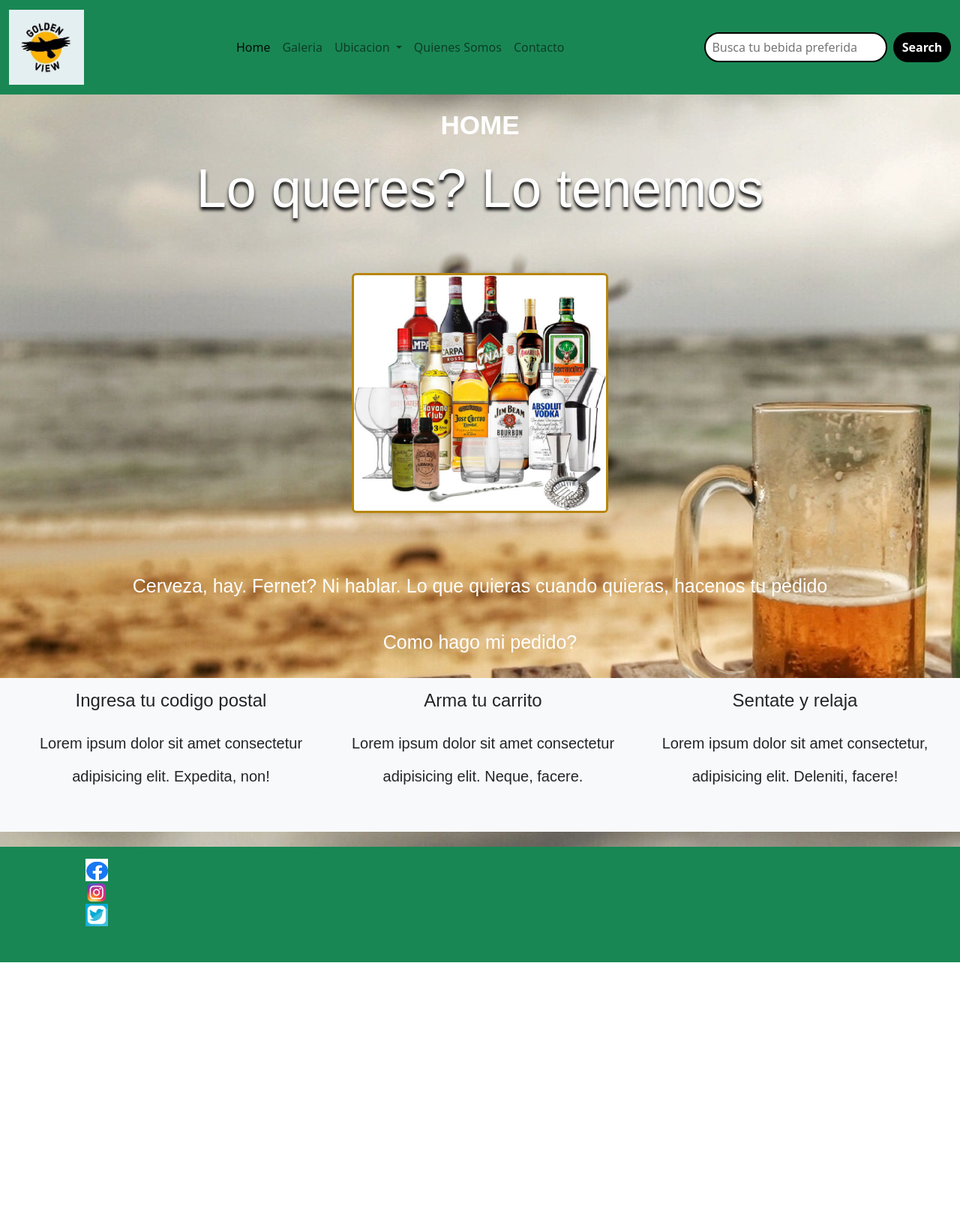
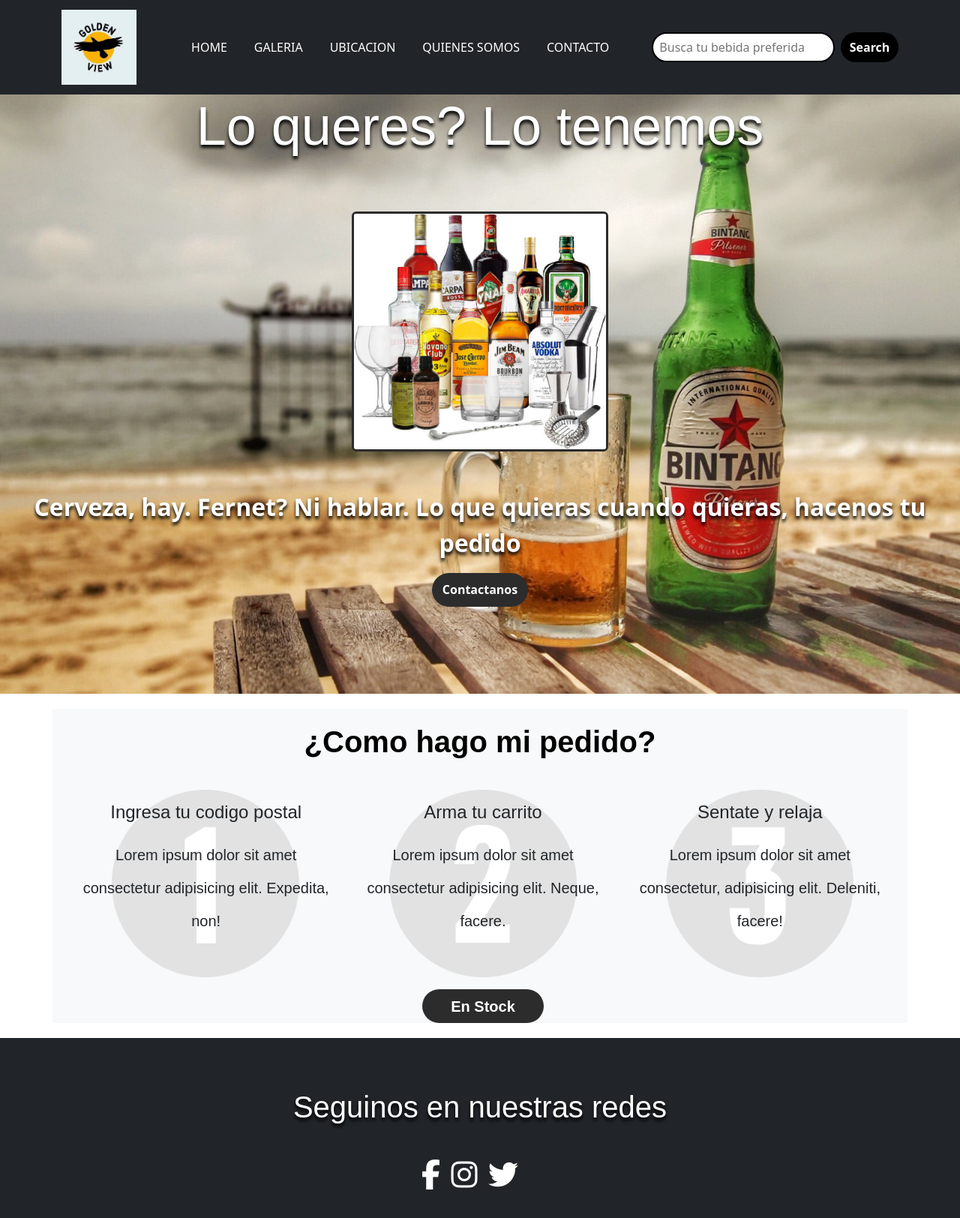
Before and after one commit to nsurace1/Proyecto-Golden-Beer-Nuevo, a plain HTML site: page index.html in a window 1280 px wide. Shown: the whole page at 75% size. Before the commit the page ends 1283 px from the top, so only its background shows below. Drawn offline with nearby package versions, Linux system fonts and the light colour scheme.

Commit message:
Modificando index y galeria

```diff
--- a/index.html
+++ b/index.html
@@ -8,18 +8,17 @@
   <link href="https://cdn.jsdelivr.net/npm/bootstrap@5.2.0-beta1/dist/css/bootstrap.min.css" rel="stylesheet"
     integrity="sha384-0evHe/X+R7YkIZDRvuzKMRqM+OrBnVFBL6DOitfPri4tjfHxaWutUpFmBp4vmVor" crossorigin="anonymous">
   <link rel="stylesheet" href="style.css">
-  <title>Boostrap</title>
+  <title>Golden View</title>
 </head>
 
 <body>
   <header>
-    <nav class="navbar navbar-expand-lg bg-success">
-      <div class="container-fluid">
+    <nav class="navbar navbar-expand-lg navbar-dark bg-dark">
+      <div class="container">
         <a class="navbar-brand" href="./index.html">
           <img src="./imagenes/golden-view.jpg" alt="logo" height="100" width="100">
         </a>
-        <button class="navbar-toggler" type="button" data-bs-toggle="collapse" data-bs-target="#navbarSupportedContent"
-          aria-controls="navbarSupportedContent" aria-expanded="false" aria-label="Toggle navigation">
+        <button class="navbar-toggler" type="button" data-bs-toggle="collapse" data-bs-target="#navbarSupportedContent" aria-controls="navbarSupportedContent" aria-expanded="false" aria-label="Toggle navigation">
           <span class="navbar-toggler-icon"></span>
         </button>
         <div class="collapse navbar-collapse" id="navbarSupportedContent">
@@ -31,16 +30,9 @@
               <a class="nav-link" href="./paginas/galeria.html">Galeria</a>
             </li>
             <li class="nav-item dropdown">
-              <a class="nav-link dropdown-toggle" href="./paginas/ubicacion.html" id="navbarDropdown" role="button"
-                data-bs-toggle="dropdown" aria-expanded="false">
+              <a class="nav-link" href="./paginas/ubicacion.html" role="button">
                 Ubicacion
-              </a>
-              <ul class="dropdown-menu" aria-labelledby="navbarDropdown">
-                <li><a class="dropdown-item" href="./paginas/ubicacion.html">Buenos Aires</a></li>
-                <li><a class="dropdown-item" href="./paginas/ubicacion.html">Mendoza</a></li>
-                <li><a class="dropdown-item" href="./paginas/ubicacion.html">Santa Fe</a></li>
-              </ul>
-            </li>
+              </a></li>
             <li class="nav-item">
               <a class="nav-link" href="./paginas/ubicacion.html">Quienes Somos</a>
             </li>
@@ -49,7 +41,8 @@
             </li>
           </ul>
           <form class="d-flex" role="search">
-            <input class="me-2 px-2 search" type="search px-4" placeholder="Busca tu bebida preferida" aria-label="Search">
+            <input class="me-2 px-2 search" type="search px-4" placeholder="Busca tu bebida preferida"
+              aria-label="Search">
             <button class="btn btn-outline-success px-2" type="submit">Search</button>
           </form>
         </div>
@@ -57,54 +50,54 @@
     </nav>
   </header>
   <main>
-    <h1>HOME</h1>
-    <h2>Lo queres? Lo tenemos</h2>
     <section class="section1">
+      <h1>HOME</h1>
+      <h2>Lo queres? Lo tenemos</h2>
       <div class="text-center">
         <img src="./imagenes/golden-stock.jpg" class="rounded" alt="foto de bebidas alcoholicas varias">
-        <p class="parrafo1">Cerveza, hay. Fernet? Ni hablar. Lo que quieras cuando quieras, hacenos tu pedido</p>
+        <p>Cerveza, hay. Fernet? Ni hablar. Lo que quieras cuando quieras, hacenos tu pedido</p>
+        <a href="./paginas/contacto.html"><button class="btn1 conTransicion1"> Contactanos
+      </div></button></a>
+    </section>
+    <section class="container section2 bg-light">
+      <div>
+        <h3>¿Como hago mi pedido?</h3>
       </div>
-    </section>
-    <h3>Como hago mi pedido?</h3>
-    <section class="container-fluid bg-light">
       <div class="row contenedor1">
-        <div class="col-lg-4 py-3 mb-3">
+        <div class="col-lg-4 py-3 mb-3 paso1">
           <h4 class="titulo4">Ingresa tu codigo postal</h4>
           <p class="texto1">Lorem ipsum dolor sit amet consectetur adipisicing elit. Expedita, non!</p>
         </div>
-        <div class="col-lg-4 py-3 mb-3">
+        <div class="col-lg-4 py-3 mb-3 paso2">
           <h4 class="titulo4">Arma tu carrito</h4>
           <p class="texto1">Lorem ipsum dolor sit amet consectetur adipisicing elit. Neque, facere.</p>
         </div>
-        <div class="col-lg-4 py-3 mb-3">
+        <div class="col-lg-4 py-3 mb-3 paso3">
           <h4 class="titulo4">Sentate y relaja</h4>
           <p class="texto1">Lorem ipsum dolor sit amet consectetur, adipisicing elit. Deleniti, facere!</p>
         </div>
+        <div>
+          <a href="./paginas/galeria.html"><button class="btn2 conTransicion2">En Stock</button></a>
+        </div>
       </div>
     </section>
-    <footer class="footerBackground bg-success ">
-      <div class="container">
+    <footer class="footerBackground bg-dark">
+      <div class="container py-5">
+        <h5>Seguinos en nuestras redes</h5>
         <div class="row">
-          <div class="col-lg-3 py-3 mb-3">
-            <ul class="footer__lista">
-              <li><a href="https://www.facebook.com/GoldenFoxBebidas" target="_blank">
-                  <img src="./imagenes/facebook-logo.png" width="30" height="30">
-                </a></li>
-              <li><a href="https://www.instagram.com/bebidasgolden3/" target="_blank">
-                  <img src="./imagenes/Instagram-Logo-150x150.png" width="30" height="30">
-                </a></li>
-              <li><a href="https://twitter.com/bebidas-golden" target="_blank">
-                  <img src="./imagenes/twitter-150x150.webp" width="30" height="30">
-                </a></li>
-            </ul>
+          <div class="row">
+            <div class="col-lg-9 py-3 m-auto text-center footerBoton">
+              <span><a href="https://www.facebook.com/GoldenFoxBebidas" target="_blank"><i
+                    class="fa-brands fa-facebook-f me-1"></i></a></span>
+              <span><a href="https://www.instagram.com/_golden.beer/" target="_blank"><i
+                    class="fa-brands fa-instagram me-1"></i></a></span>
+              <span><a href="https://twitter.com/GoldenDrinks" target="_blank"><i
+                    class="fa-brands fa-twitter me-1"></a></i></span>
+            </div>
           </div>
         </div>
-      </div>
     </footer>
-    <script src="https://cdn.jsdelivr.net/npm/bootstrap@5.2.0-beta1/dist/js/bootstrap.bundle.min.js"
-      integrity="sha384-pprn3073KE6tl6bjs2QrFaJGz5/SUsLqktiwsUTF55Jfv3qYSDhgCecCxMW52nD2"
-      crossorigin="anonymous"></script>
   </main>
+  <script src="https://kit.fontawesome.com/6c45ccba2a.js" crossorigin="anonymous"></script>
 </body>
-
 </html>
--- a/style.css
+++ b/style.css
@@ -3,12 +3,15 @@
     padding: 0;
 }
 
-.nav-link:hover {
-    background-color: gray;
+.nav-link {
+    margin-right: 10px;
+    margin-left: 10px;
+    color: white;
+    text-transform: uppercase;
 }
 
-body {
-    background-image: url(./imagenes/Summer-drinks-beer-bottle-cup-beach_1920x1080.jpg);
+.navbar-brand:hover {
+    background-color: gray;
 }
 
 h1 {
@@ -18,6 +21,7 @@
     font-weight: 600;
     text-align: center;
     font-size: 35px;
+    display: none;
 }
 
 h2 {
@@ -29,14 +33,52 @@
     margin: 20px auto;
 }
 
+.section1 {
+    background: url(./imagenes/Summer-drinks-beer-bottle-cup-beach_1920x1080.jpg) no-repeat;
+    background-size: cover;
+    height: 100vh;
+    background-position: 55% 50%;
+    width: 100%;
+    margin-top: -1.3rem;
+}
+
+.section1 p {
+    font-size: 2rem;
+    font-weight: 600;
+    color: white;
+    text-shadow: 0px 4px 4px rgb(0 0 0);
+
+
+}
+
 .section1 img {
     height: 40vh;
     margin: 50px auto;
-    border: solid 3px darkgoldenrod;
+    border: solid 3px rgb(44, 44, 44);
+}
+
+.btn1 {
+    height: 45px;
+    width: 10%;
+    border: none;
+    outline: none;
+    background-color: rgb(44, 44, 44);
+    color: white;
+    font-weight: 700;
+    border-radius: 60px;
+}
+
+.btn1:hover {
+    transform: scale(1.5);
+}
+
+.conTransicion1 {
+    transition: all 2s;
+    border: none;
 }
 
 .parrafo1 {
-    color: white;
+    color: black;
     text-align: center;
     line-height: 2.2;
     font-size: 25px;
@@ -46,12 +88,12 @@
 }
 
 h3 {
-    color: white;
+    color: black;
     text-align: center;
     line-height: 2.2;
-    font-size: 25px;
+    font-size: 2.5rem;
     font-family: "Poppins", sans-serif;
-    font-weight: 500;
+    font-weight: 700;
     margin: 20px auto;
 }
 
@@ -64,6 +106,13 @@
     margin: 20px auto;
 }
 
+.row {
+    display: flex;
+    flex-wrap: wrap;
+    margin-right: -15px;
+    margin-left: -15px;
+}
+
 .contenedor1 {
     text-align: center;
     line-height: 2.2;
@@ -72,37 +121,77 @@
     font-weight: 700;
     margin: 20px auto;
     padding-left: 0.5rem;
+
 }
-.footer__lista{
+
+.paso1 {
+    background: url(./imagenes/paso1.png) no-repeat;
+    background-size: auto 100%;
+    background-position: center center;
+    height: 250px;
+}
+
+.paso2 {
+    background: url(./imagenes/paso2.png) no-repeat;
+    background-size: auto 100%;
+    background-position: center center;
+    height: 250px;
+}
+
+.paso3 {
+    background: url(./imagenes/paso3.png) no-repeat;
+    background-size: auto 100%;
+    background-position: center center;
+    height: 250px;
+}
+
+.btn2 {
+    height: 45px;
+    width: 15%;
+    border: none;
+    outline: none;
+    background-color: rgb(44, 44, 44);
+    color: white;
+    font-weight: 700;
+    border-radius: 60px;
+}
+
+.btn2:hover {
+    transform: scale(1.5);
+}
+
+.conTransicion2 {
+    transition: all 2s;
+    border: none;
+}
+
+.footer__lista {
     list-style: none;
 }
-.galeria1{
-    display: flex;
-    flex-wrap: wrap;
-    justify-content: space-evenly;
-    align-content: center;
-    height: 50vh;
-}
-.ubicacion1__lista{
+
+.ubicacion1__lista {
     padding-left: 60px;
     width: 25%;
 }
-.parrafo2{
-    color: white;
+
+.parrafo2 {
+    color: black;
     line-height: 2.2;
     font-size: 25px;
     font-family: "Poppins", sans-serif;
     font-weight: 500;
     margin: 20px 40px;
 }
-.titulo3__lista{
-    color: white;
+
+.titulo3__lista {
+    color: black;
     line-height: 2.2;
     font-size: 25px;
     font-family: "Poppins", sans-serif;
     font-weight: 500;
     margin: 40px 40px;
 }
+
 .input2 {
     padding-left: 1%;
     margin: 100px;
@@ -110,19 +199,21 @@
 
 .input2__lista {
     margin: 2px;
-    color: white;
+    color: black;
     line-height: 2.2;
     font-size: 16px;
     font-family: "Poppins", sans-serif;
 }
-.search{
+
+.search {
     height: 40px;
     width: 80%;
     border-radius: 60px;
     outline: none;
     border: 2px solid black;
 }
-.btn-outline-success{
+
+.btn-outline-success {
     height: 40px;
     width: 25%;
     color: white;
@@ -133,11 +224,56 @@
     font-weight: 700;
 }
 
+h5 {
+    font-size: 2.5rem;
+    color: white;
+    text-shadow: 0px 4px 4px rgb(0 0 0);
+    text-align: center;
+    font-family: "Poppins", sans-serif;
+    margin: 20px auto;
+}
+
+.fa-brands {
+    color: white;
+}
+
+.footerBoton {
+    font-size: 2.5rem;
+    cursor: pointer;
+    padding-right: 5px;
+
+}
+
+.card:hover {
+    box-shadow: -2px -1px 25px -4px rgba(0, 0, 0, 0.75);
+    -webkit-box-shadow: -2px -1px 25px -4px rgba(0, 0, 0, 0.75);
+    -moz-box-shadow: -2px -1px 25px -4px rgba(0, 0, 0, 0.75);
+    transition: 0.5s;
+}
+.product{
+    margin-top: -1.5rem;
+    margin-bottom: 4.5rem;
+}
+.form-inline{
+    display: flex;
+    flex-flow: wrap;
+    align-items: center;
+}
+
 @media screen and (max-width: 460px) {
     .section1 img {
         display: none;
     }
+
+    .btn1 {
+        display: none;
+    }
+
+    .btn2 {
+        display: none;
+    }
 }
+
 
 @media screen and (max-width: 320px) {
     .section1 img {
```
Also changed, not shown: paginas/contacto.html (+5 -12 lines), paginas/galeria.html (+77 -48 lines), paginas/quienes-somos.html (+4 -10 lines), paginas/ubicacion.html (+4 -10 lines), imagenes/paso1.png (added), imagenes/paso2.png (added), imagenes/paso3.png (added).
